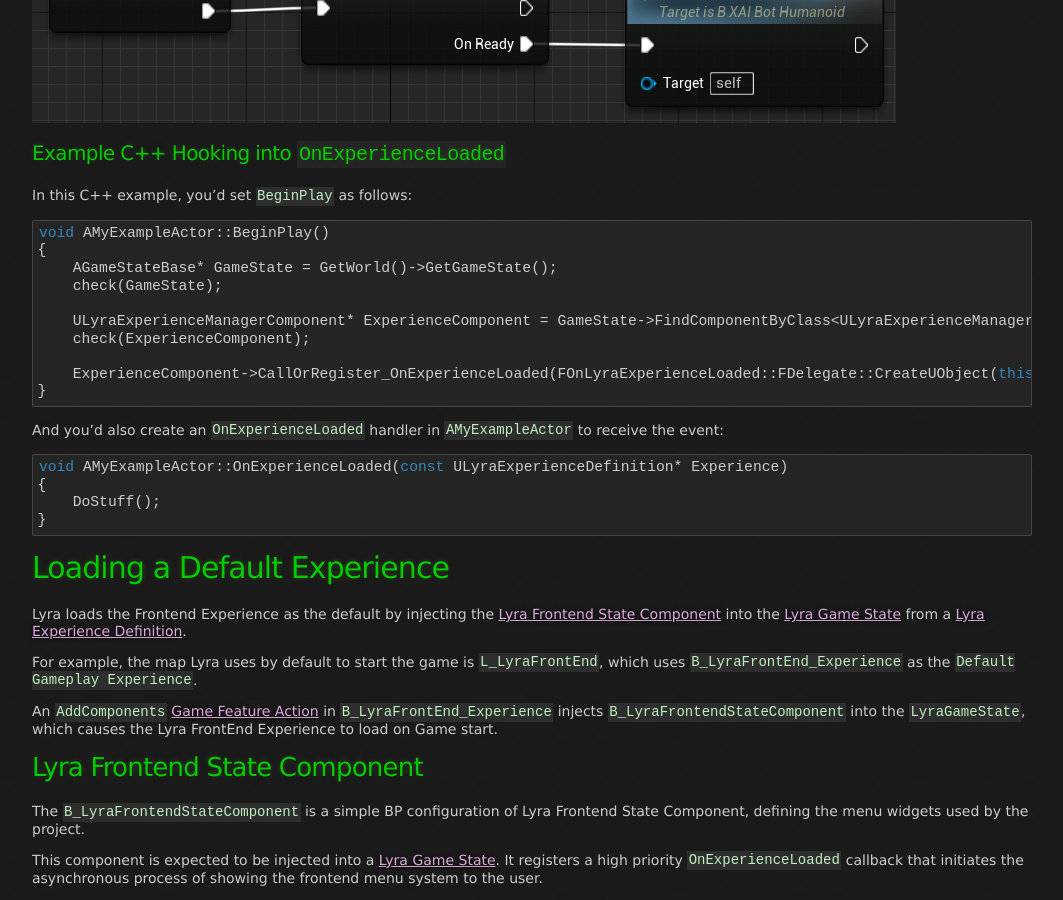
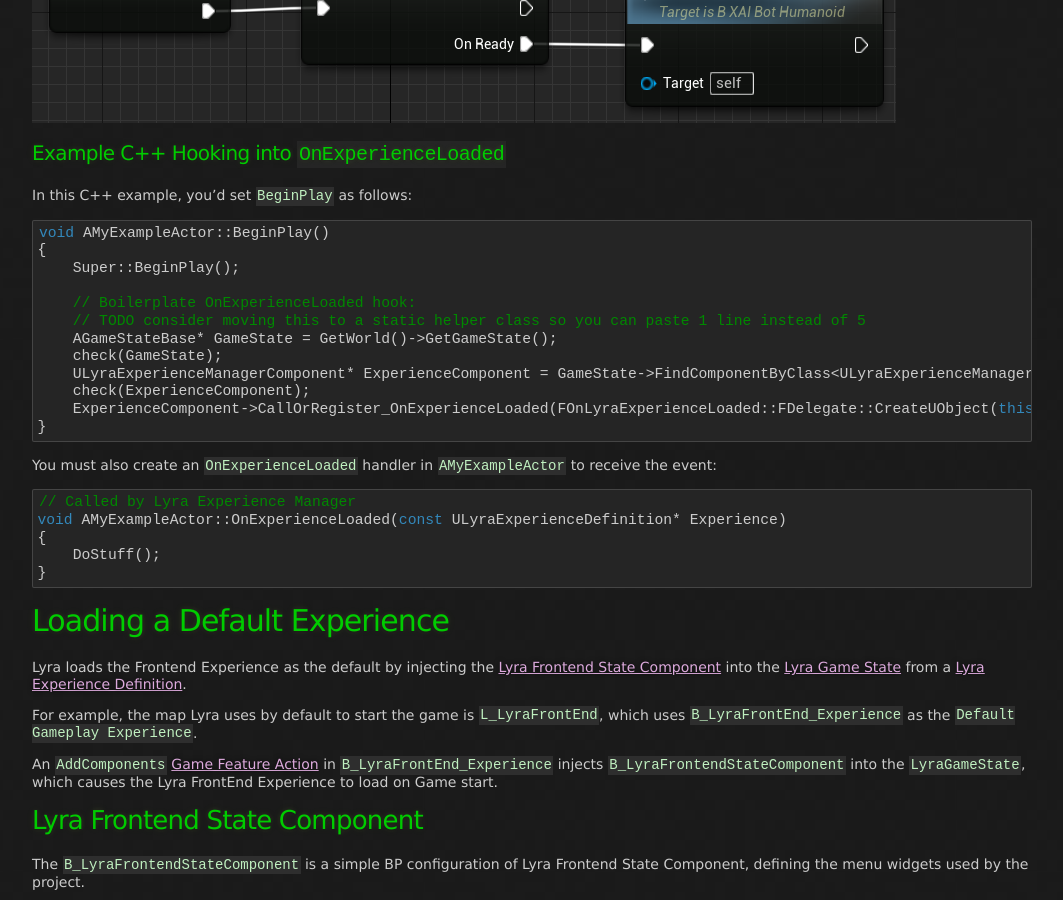
Before and after one commit to x157/x157.github.io, a Jekyll site: the page built from UE5/LyraStarterGame/Experience/index.md, in a window 1280 px wide and 900 px high, scrolled down 5513 px. Shown: the whole window, without its empty margins (108-1171 px from the left). Built offline with Jekyll 4.4.1, drawn with Linux system fonts in a browser that asks for light colours.

Commit message:
Improve C++ example

````diff
--- a/UE5/LyraStarterGame/Experience/index.md
+++ b/UE5/LyraStarterGame/Experience/index.md
@@ -346,20 +346,23 @@
 ```c++
 void AMyExampleActor::BeginPlay()
 {
+    Super::BeginPlay();
+
+    // Boilerplate OnExperienceLoaded hook:
+    // TODO consider moving this to a static helper class so you can paste 1 line instead of 5
     AGameStateBase* GameState = GetWorld()->GetGameState();
     check(GameState);
-
     ULyraExperienceManagerComponent* ExperienceComponent = GameState->FindComponentByClass<ULyraExperienceManagerComponent>();
     check(ExperienceComponent);
-
     ExperienceComponent->CallOrRegister_OnExperienceLoaded(FOnLyraExperienceLoaded::FDelegate::CreateUObject(this, &ThisClass::OnExperienceLoaded));
 }
 ```
 
-And you'd also create an `OnExperienceLoaded` handler in `AMyExampleActor`
+You must also create an `OnExperienceLoaded` handler in `AMyExampleActor`
 to receive the event:
 
 ```c++
+// Called by Lyra Experience Manager
 void AMyExampleActor::OnExperienceLoaded(const ULyraExperienceDefinition* Experience)
 {
     DoStuff();
````
